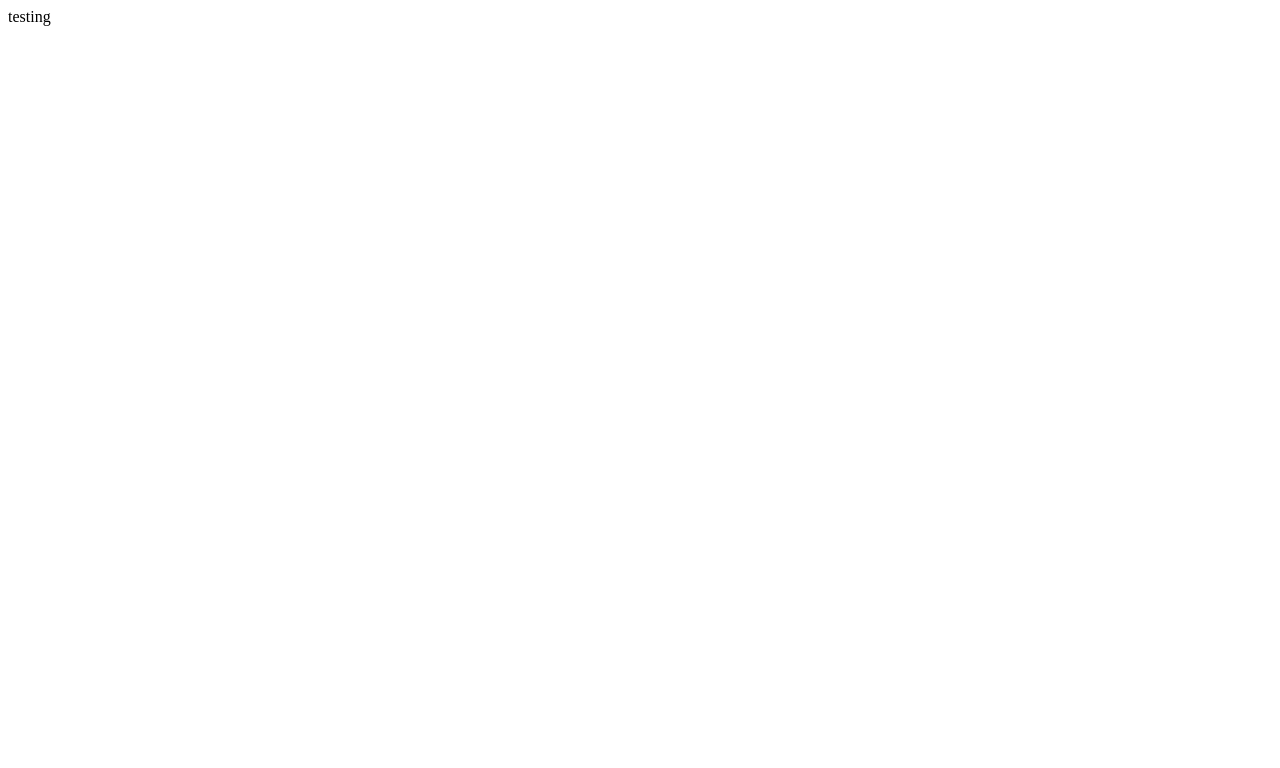
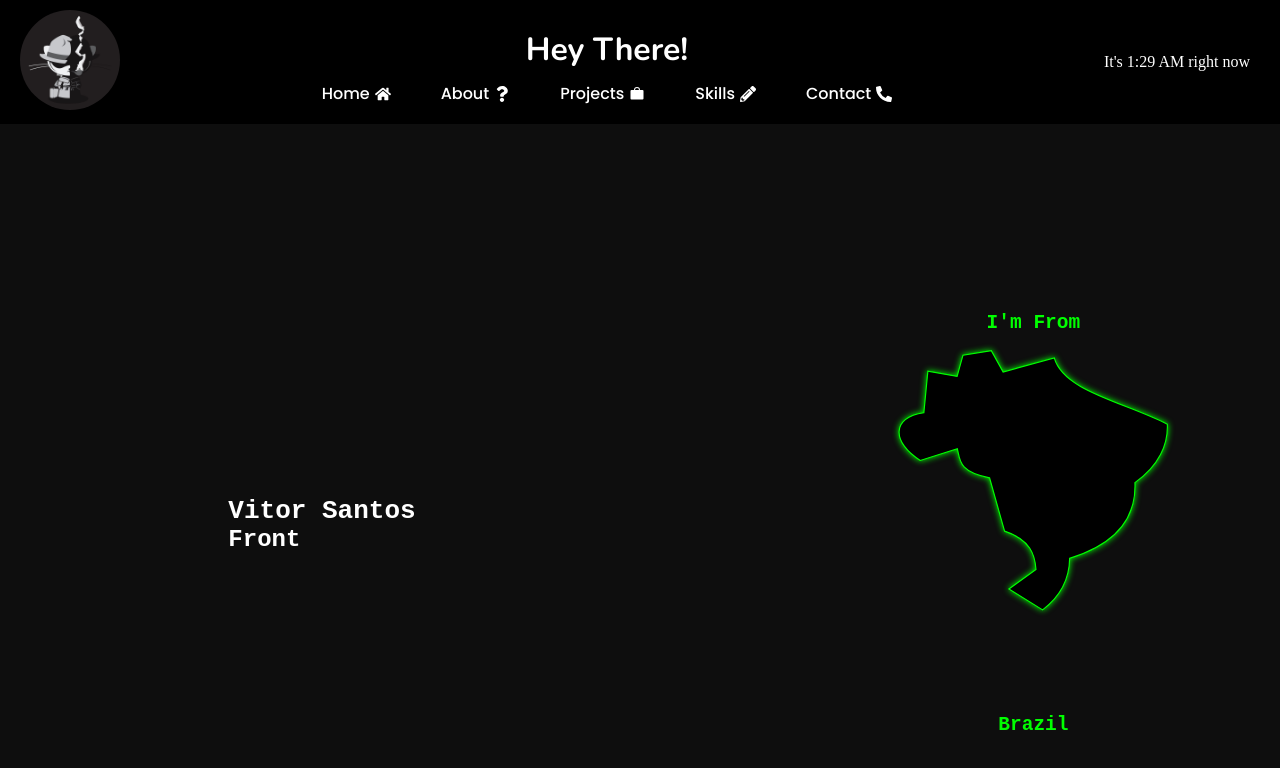
Before and after one commit to IM-DeV-Vitor/Portfolio, a React (Vite) app in the folder portifolio/: page / in a window 1280 px wide. Shown: the top 768 px of the page. Built offline with nearby package versions, Linux system fonts and the light colour scheme.

Commit message:
Home page

```diff
--- a/portifolio/package.json
+++ b/portifolio/package.json
@@ -11,7 +11,8 @@
   },
   "dependencies": {
     "react": "^19.1.1",
-    "react-dom": "^19.1.1"
+    "react-dom": "^19.1.1",
+    "react-icons": "^5.5.0"
   },
   "devDependencies": {
     "@eslint/js": "^9.36.0",
--- a/portifolio/src/App.jsx
+++ b/portifolio/src/App.jsx
@@ -1,10 +1,12 @@
-import './App.module.css'
+import Header from "./components/Header"
+import Home from "./components/Home"
 
 export default function App() {
 
   return (
     <>
-    testing
+      <Header />
+      <Home />
     </>
   )
 }
--- a/portifolio/src/components/Header.jsx
+++ b/portifolio/src/components/Header.jsx
@@ -1,9 +1,31 @@
 import styles from "../styles/Header.module.css"
+import catImage from "../assets/privateinvestocat.jpg"
+import { FaHome, FaPhoneAlt, FaQuestion, FaPencilAlt } from "react-icons/fa";
+import { PiBagSimpleFill } from "react-icons/pi";
 
 export default function Header() {
+    const date = new Date
+    let horas = date.getHours()
+    let minutos = date.getMinutes()
+
     return (
         <div className={styles.headerContainer}>
+            <div className={styles.imgContainer}>
+                <img src={catImage} alt="Imagem de um Octocat detetive" />
+            </div>
+            <div className={styles.alignedItems}>
+            <h1>Hey There!</h1>
+            <nav>
+                <div className={styles.iconnedLink}><a href="#">Home</a> <FaHome /></div>
+                <div className={styles.iconnedLink}><a href="#">About</a> <FaQuestion /></div>
+                <div className={styles.iconnedLink}><a href="#">Projects</a> <PiBagSimpleFill /></div>
+                <div className={styles.iconnedLink}><a href="#">Skills</a> <FaPencilAlt /></div>
+                <div className={styles.iconnedLink}><a href="#">Contact</a> <FaPhoneAlt /></div>
+            </nav>
+            </div>
 
+
+            <p>It's {horas}:{minutos < 10 ? "0" : <></>}{minutos} {horas > 12 ? "PM" : "AM"} right now</p>
         </div>
     )
 }
--- /dev/null
+++ b/portifolio/src/components/Home.jsx
@@ -0,0 +1,80 @@
+import styles from "../styles/Home.module.css";
+import { useState, useEffect, useRef } from "react";
+import { GiBrazil } from "react-icons/gi";
+
+export default function Home() {
+  const wrapperRef = useRef(null);
+  const [text, setText] = useState("");
+  const [index, setIndex] = useState(0);
+  const [isDeleting, setIsDeleting] = useState(false);
+  const [speed, setSpeed] = useState(150);
+
+  function handleMove(e) {
+    const rect = wrapperRef.current.getBoundingClientRect();
+    const x = ((e.clientX - rect.left) / rect.width) * 100;
+    const y = ((e.clientY - rect.top) / rect.height) * 100;
+    wrapperRef.current.style.setProperty("--x", `${x}%`);
+    wrapperRef.current.style.setProperty("--y", `${y}%`);
+  }
+
+  const phrases = [
+    "Backend Developer",
+    "Front End Developer",
+    "FullStack Developer",
+    "A Complete Web Developer.",
+  ];
+
+  useEffect(() => {
+    const current = phrases[index % phrases.length];
+    const timeout = setTimeout(() => {
+      if (isDeleting) {
+        setText(current.substring(0, text.length - 1));
+        setSpeed(50);
+      } else {
+        setText(current.substring(0, text.length + 1));
+        setSpeed(150);
+      }
+
+      if (!isDeleting && text === current) {
+        setTimeout(() => setIsDeleting(true), 1000);
+      }
+
+      if (isDeleting && text === "") {
+        setIsDeleting(false);
+        setIndex((prev) => (prev + 1) % phrases.length);
+      }
+    }, speed);
+
+    return () => clearTimeout(timeout);
+  }, [text, isDeleting]);
+
+  return (
+    <div className={styles.homeContainer}>
+      <div className={styles.textItems}>
+        <h1>Vitor Santos</h1>
+        <h2>
+          {text}
+          <span className={styles.cursor}>|</span>
+        </h2>
+      </div>
+      <div className={styles.countryData}>
+          <p>I'm From</p>
+          <div className={styles.countryBox}>
+            <div
+              ref={wrapperRef}
+              className={styles.iconWrapper}
+              onMouseMove={handleMove}
+            >
+              <GiBrazil
+                className={styles.brazilIcon}
+                color="black"
+                strokeWidth={2}
+                stroke="lime"
+              />
+            </div>
+      </div>
+        <p>Brazil</p>
+      </div>
+    </div>
+  );
+}
--- a/portifolio/src/styles/Header.module.css
+++ b/portifolio/src/styles/Header.module.css
@@ -0,0 +1,70 @@
+@charset "UTF-8";
+@import url('https://fonts.googleapis.com/css2?family=Nunito:ital,wght@0,200..1000;1,200..1000&family=Poppins:ital,wght@0,100;0,200;0,300;0,400;0,500;0,600;0,700;0,800;0,900;1,100;1,200;1,300;1,400;1,500;1,600;1,700;1,800;1,900&display=swap');
+
+* {
+    padding: 0;
+    margin: 0;
+    box-sizing: border-box;
+}
+
+div.headerContainer {
+    background-color: black;
+    color: white;
+    padding: 10px 20px;
+    display: flex;
+    justify-content: space-between;
+    align-items: center;
+}
+
+div.headerContainer > p {
+    text-align: right;
+    padding: 10px;
+}
+
+div.headerContainer > div.imgContainer > img {
+    width: 100px;
+    border-radius: 50%;
+    height: auto;
+}
+
+div.headerContainer h1 {
+    text-align: center;
+    padding: 10px;
+    font-family: Nunito;
+}
+
+nav {
+    display: flex;
+    justify-content: center;
+    align-items: center;
+    gap: 0px 50px;
+}
+
+nav a {
+    color: white;
+    text-decoration: none;
+    font-family: Poppins;
+}
+
+nav a::after {
+    position: relative;
+    display: block;
+    content: "";
+    height: 1px;
+    width: 0;
+    background-color: white;
+    transition: all .3s;
+}
+
+nav a:hover::after {
+    width: 100%;
+}
+
+div.iconnedLink {
+    display: flex;
+    gap: 0 5px;
+    align-items: center;
+    justify-content: center;
+    font-size: 1em;
+    font-weight: 500;
+}
--- /dev/null
+++ b/portifolio/src/styles/Home.module.css
@@ -0,0 +1,102 @@
+@charset "UTF-8";
+
+div.homeContainer {
+  display: flex;
+  flex-flow: row nowrap;
+  height: 100vh;
+  background: #0e0e0e;
+  font-family: monospace;
+  gap: 0 2em;
+  justify-content: space-around;
+}
+
+div.textItems {
+  display: flex;
+  flex-direction: column;
+  height: 100vh;
+  color: white;
+  align-items: flex-start;
+  justify-content: center;
+  padding-left: 10vw;
+}
+
+div.textItems h2 {
+  font-family: 'Courier New', monospace;
+  width: 30ch;
+  text-align: left;
+  overflow: hidden;
+  white-space: wrap;
+}
+
+
+span.cursor {
+  display: inline-block;
+  width: 10px;
+  animation: blink 0.8s infinite;
+}
+
+.countryBox {
+  display: flex;
+  justify-content: center;
+  align-items: center;
+
+}
+
+.iconWrapper {
+  position: relative;
+  display: inline-block;
+  font-size: 15em;
+  margin: auto;
+  perspective: 1000px;
+}
+
+.brazilIcon {
+  transition: filter 0.1s ease;
+  filter: drop-shadow(0 0 3px lime);
+}
+
+.brazilIcon:hover {
+  filter: drop-shadow(0 0 10px lime);
+}
+
+.iconWrapper::before {
+  content: "";
+  position: absolute;
+  top: var(--y, 50%);
+  left: var(--x, 50%);
+  width: 150%;
+  height: 150%;
+  transform: translate(-50%, -50%);
+  background: radial-gradient(
+    circle at center,
+    rgba(0, 255, 0, 0.15) 20%,
+    transparent 60%
+  );
+  opacity: 0;
+  transition: opacity 0.2s ease;
+  pointer-events: none;
+}
+
+.iconWrapper:hover::before {
+  opacity: 1;
+}
+
+div.countryData {
+    display: flex;
+    justify-content: center;
+    align-items: center;
+    flex-flow: column;
+    color: lime;
+    font-weight: 600;
+    font-size: 1.5em;
+}
+
+
+@keyframes blink {
+  0%, 50% {
+    opacity: 1;
+  }
+  50.01%, 100% {
+    opacity: 0;
+  }
+}
```
Also changed, not shown: portifolio/src/App.module.css (deleted), portifolio/src/assets/privateinvestocat.jpg (added), portifolio/src/components/About.jsx (added), 1 other file (tests, documents, lock files or other folders).
